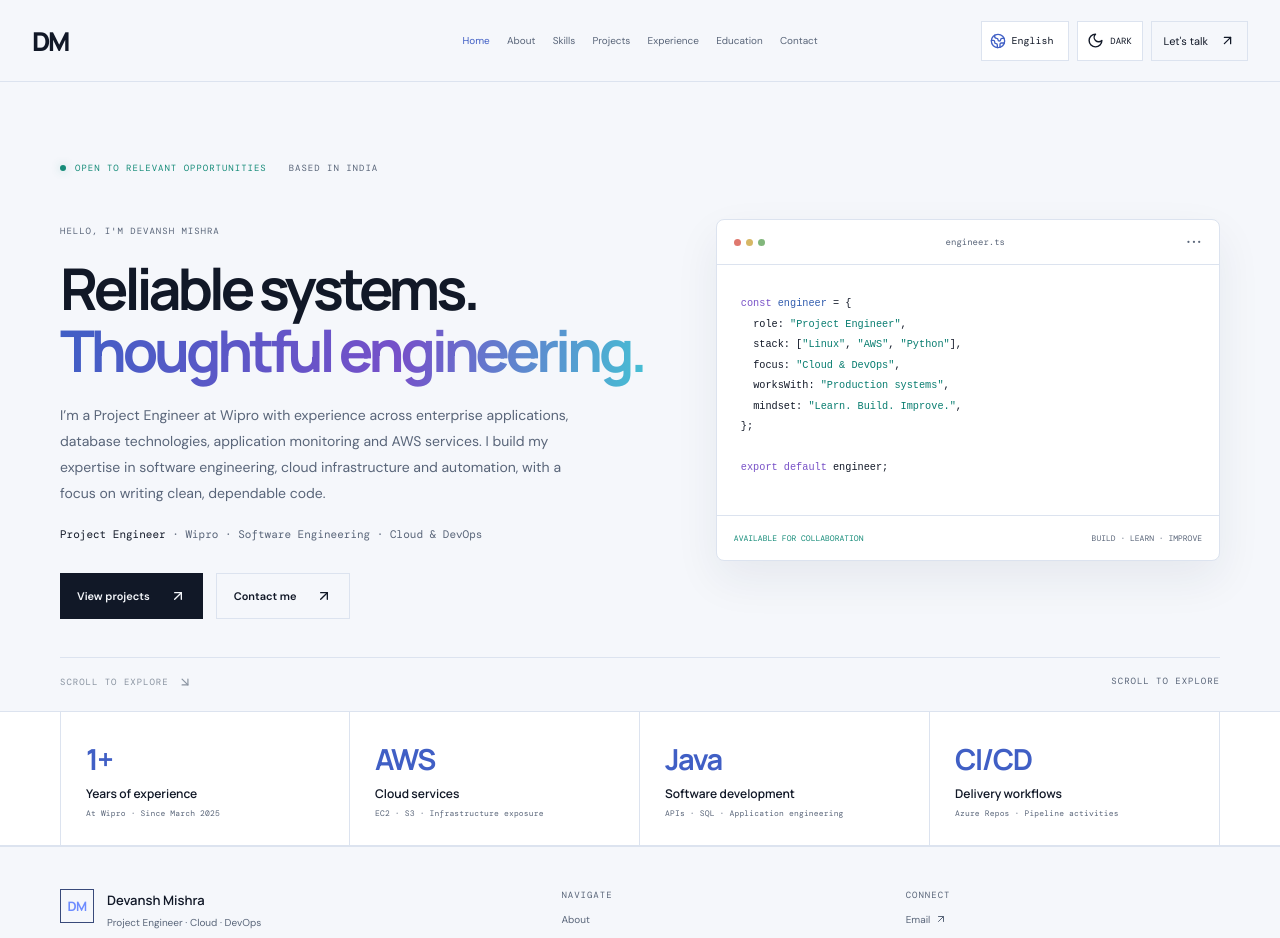
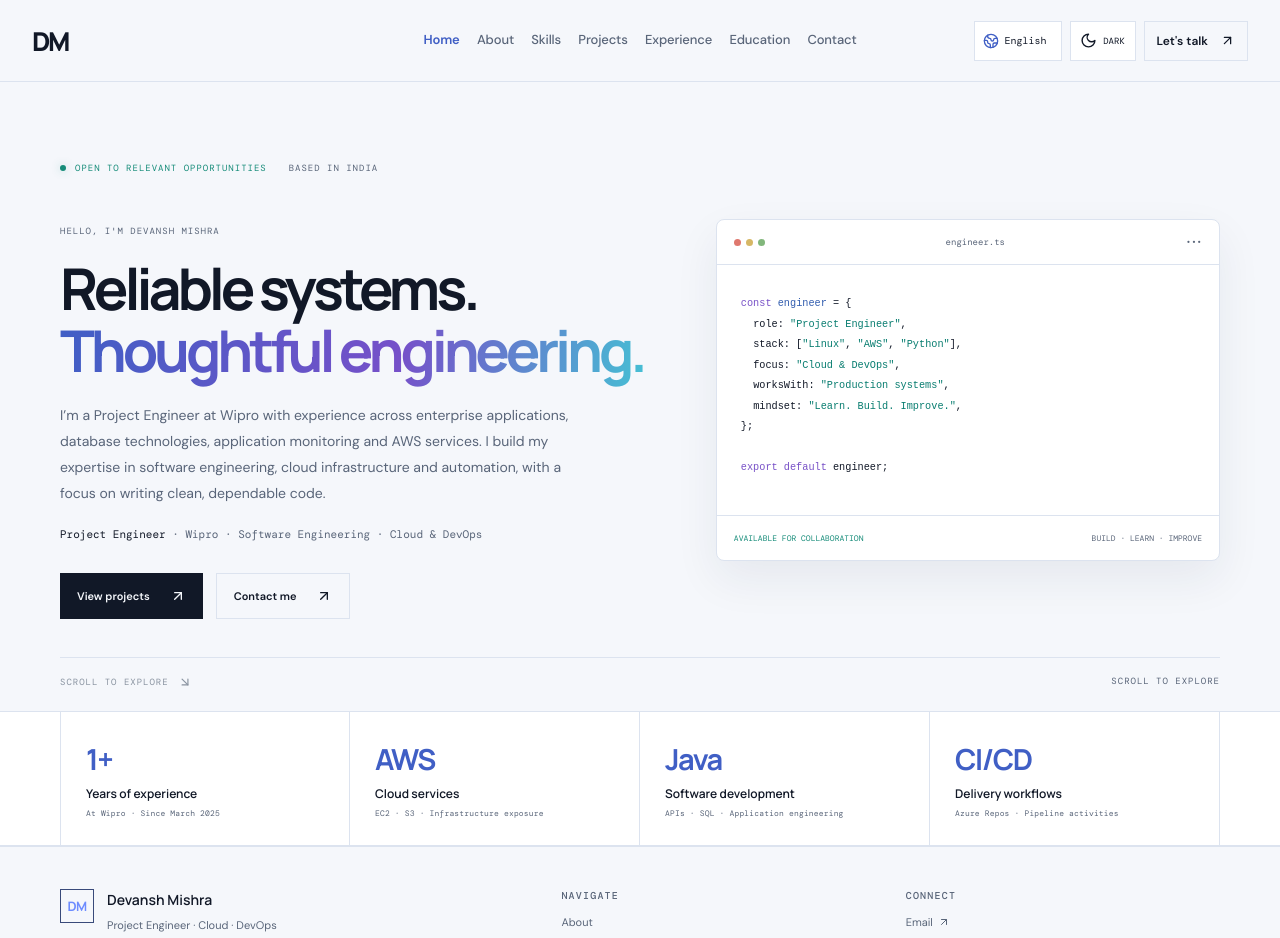
Before and after one commit to codewithdevanshh/portfolio-v2, a React (Vite) app: page /en in a window 1280 px wide. Shown: the top 938 px of the page. Built offline with nearby package versions, Linux system fonts and the light colour scheme.

Commit message:
Refine header navigation and footer typography

```diff
--- a/src/styles.css
+++ b/src/styles.css
@@ -189,3 +189,36 @@ a{color:inherit}button{color:inherit}
  .email-link{font-size:20px}
 }
 @media(prefers-reduced-motion:reduce){*,*::before,*::after{scroll-behavior:auto!important;animation-duration:.01ms!important;transition-duration:.01ms!important}}
+
+
+/* Navigation and footer typography refinement */
+.header .nav-link{
+  font-size:13px;
+  font-weight:500;
+  line-height:1.4;
+  letter-spacing:-.01em;
+}
+.header .nav-link.active{font-weight:600}
+.header .nav-cta{
+  font-size:12px;
+  font-weight:600;
+  letter-spacing:0;
+}
+.footer-brand b{font-size:14px;font-weight:600}
+.footer-brand p{font-size:11px;line-height:1.65;font-weight:400}
+.footer-nav .eyebrow{font-size:10px;font-weight:500;letter-spacing:.12em}
+.footer-nav a{font-size:11px;font-weight:400;line-height:1.5}
+.footer-bottom{font-size:9px;font-weight:400;letter-spacing:.08em}
+@media(max-width:1100px){
+  .header .nav-link{font-size:12px}
+  .nav{gap:clamp(10px,1.1vw,16px)}
+}
+@media(max-width:900px){
+  .header .nav-link{font-size:12px}
+  .header .nav-cta{font-size:11px}
+}
+@media(max-width:600px){
+  .header .nav-link{font-size:13px;font-weight:500}
+  .footer-nav a{font-size:10px}
+  .footer-bottom{font-size:8px}
+}
```
